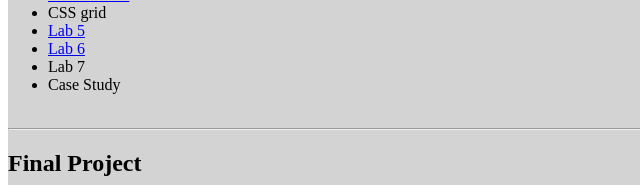
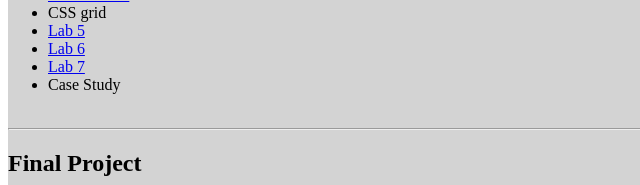
Before and after one commit to King23-k/Portfolio, a plain HTML site: page index.html in a window 1280 px wide. Shown: the part 615-800 px from the top of the page, 0-640 px from the left. Drawn offline with Linux system fonts and the light colour scheme.

Commit message:
Update index.html

```diff
--- a/index.html
+++ b/index.html
@@ -38,7 +38,7 @@ color: white;
 <li>CSS grid</li>
 <li><a href="https://king23-k.github.io/Green-Stable-Pastures/index.html">Lab 5</a></li>
 <li><a href="https://king23-k.github.io/Green-Stable-Pastures/index.html">Lab 6</a></li>
-<li>Lab 7</li>
+<li><a href="https://king23-k.github.io/Green-Stable-Pastures/index.html">Lab 7</a></li>
 <li>Case Study</li>
 
 
```
